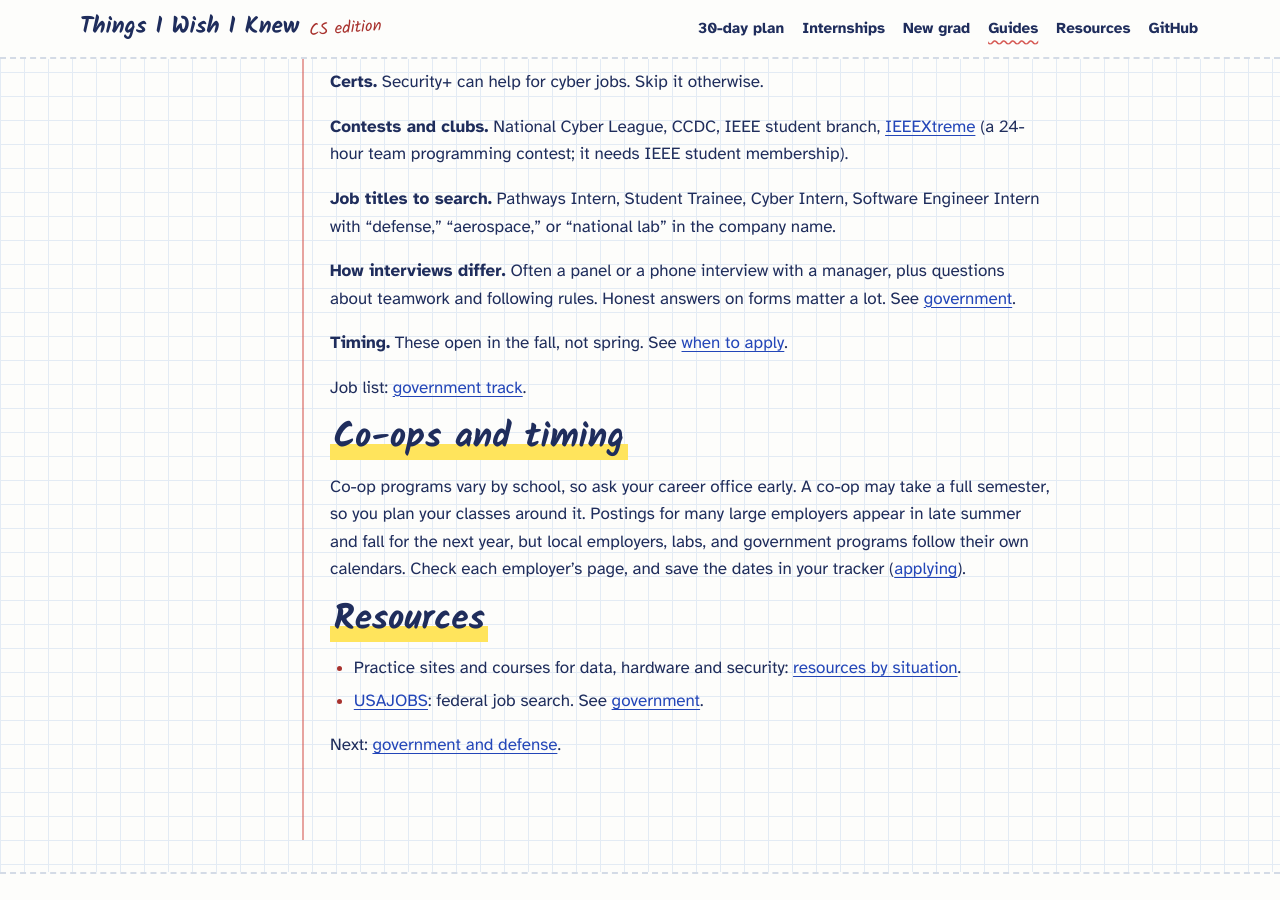
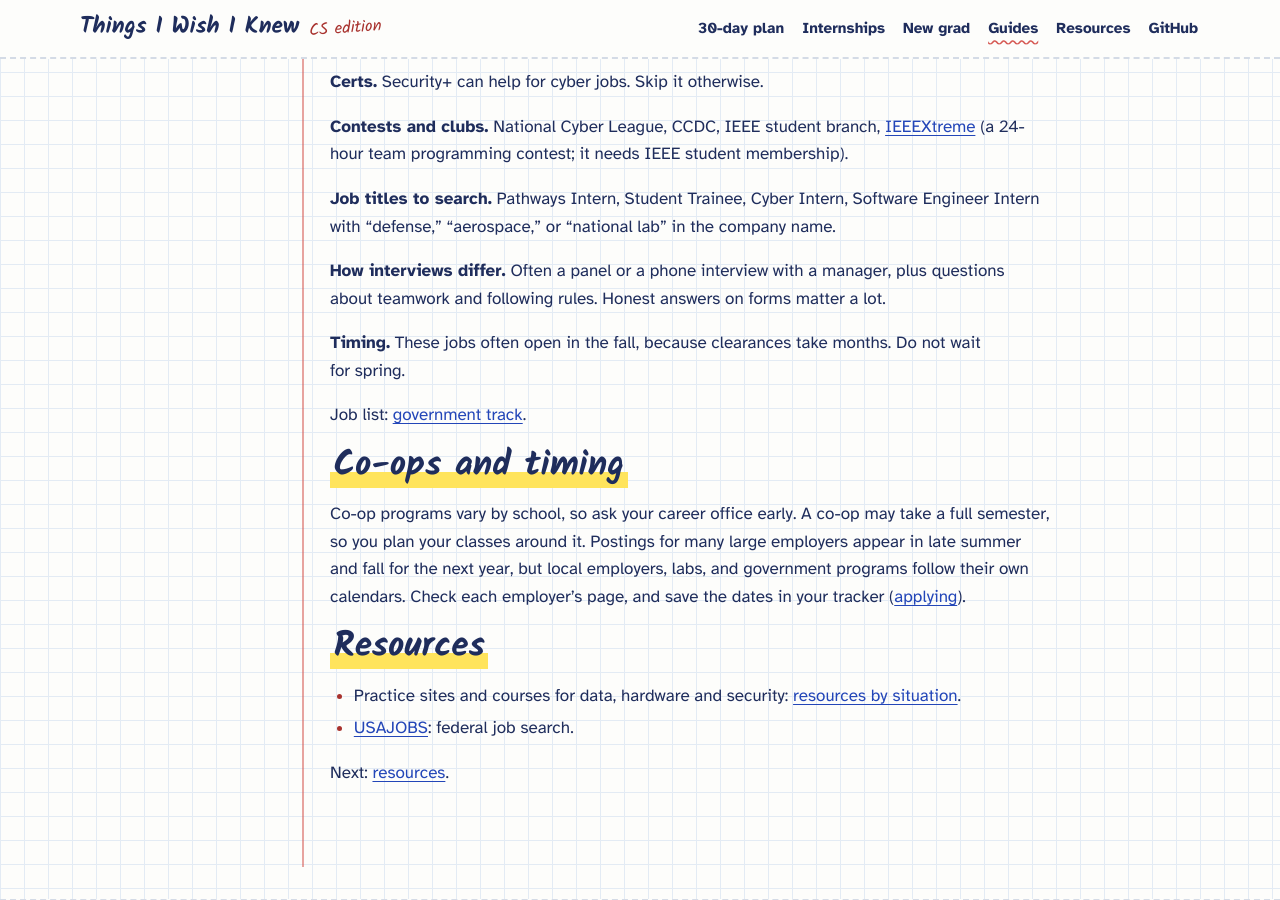
Before and after one commit to rohitpeets/cs-internships-and-career-guide, a Jekyll site: the page built from guides/tracks.md, in a window 1280 px wide and 900 px high, scrolled down 4992 px. Built offline with Jekyll 4.4.1, drawn with Linux system fonts in a browser that asks for light colours; our own code applies the rules of GitHub Pages for plain Markdown files; some of the changed text lies outside the part shown.

Commit message:
Remove the government and defense guide

```diff
--- a/_config.yml
+++ b/_config.yml
@@ -72,10 +72,6 @@ defaults:
     values:
       title: "CS Career Tracks: Software, Embedded, Hardware, Security, IT, Data, Government"
       description: "Not sure software is your path? Classes, starter projects, certifications, contests and job titles for seven CS and CE tracks."
-  - scope: { path: "guides/government.md" }
-    values:
-      title: "Government, Defense and National Lab Internships for CS Students"
-      description: "USAJOBS Pathways, SMART, CyberCorps, DOE lab programs, security clearances in plain English, and when to apply."
   - scope: { path: "guides/resources.md" }
     values:
       title: "Free Resources for CS Students"
--- a/data/manual.yaml
+++ b/data/manual.yaml
@@ -1,3 +1,5 @@
 # Postings added by hand by a maintainer. Edit this file (and companies.yaml) only; everything else is generated.
 # Fields: company, title, url (required); location, section (internship | new_grad | early), notes (optional).
+# An early program also needs evidence: the eligibility sentence from its own page, quoted exactly. Add a program only
+# while its official page says applications are open, and delete it when they close.
 postings: []
--- a/guides/tracks.md
+++ b/guides/tracks.md
@@ -90,7 +90,7 @@ Job list: [hardware track](../track-hardware.md).
 
 **How interviews differ.** Scenario questions: "You see odd traffic on a server. What do you check first?" Networking basics, Linux, and one CTF or lab you can talk about.
 
-**Money.** CyberCorps Scholarship for Service pays tuition and a stipend for cybersecurity students, in exchange for government work after. Your school must take part. See [government](government.md#programs-to-know).
+**Money.** CyberCorps Scholarship for Service pays tuition and a stipend for cybersecurity students, in exchange for government work after. Your school must take part.
 
 Job list: [security track](../track-security.md).
 
@@ -144,9 +144,9 @@ Job list: [data track](../track-data.md).
 
 **Job titles to search.** Pathways Intern, Student Trainee, Cyber Intern, Software Engineer Intern with "defense," "aerospace," or "national lab" in the company name.
 
-**How interviews differ.** Often a panel or a phone interview with a manager, plus questions about teamwork and following rules. Honest answers on forms matter a lot. See [government](government.md).
+**How interviews differ.** Often a panel or a phone interview with a manager, plus questions about teamwork and following rules. Honest answers on forms matter a lot.
 
-**Timing.** These open in the fall, not spring. See [when to apply](government.md#when-to-apply).
+**Timing.** These jobs often open in the fall, because clearances take months. Do not wait for spring.
 
 Job list: [government track](../track-gov.md).
 
@@ -157,6 +157,6 @@ Co-op programs vary by school, so ask your career office early. A co-op may take
 ## Resources
 
 - Practice sites and courses for data, hardware and security: [resources by situation](resources.md#by-situation).
-- [USAJOBS](https://www.usajobs.gov): federal job search. See [government](government.md).
+- [USAJOBS](https://www.usajobs.gov): federal job search.
 
-Next: [government and defense](government.md).
+Next: [resources](resources.md).
--- a/index.html
+++ b/index.html
@@ -80,7 +80,6 @@ title: "Things I Wish I Knew: CS Edition"
       <li><a href="{{ '/guides/networking.html' | relative_url }}"><span class="t">Networking</span><span class="dots" aria-hidden="true"></span><span class="why">you know nobody yet</span></a></li>
       <li><a href="{{ '/guides/timeline.html' | relative_url }}"><span class="t">4-year timeline</span><span class="dots" aria-hidden="true"></span><span class="why">what to do each semester</span></a></li>
       <li><a href="{{ '/guides/tracks.html' | relative_url }}"><span class="t">Pick your track</span><span class="dots" aria-hidden="true"></span><span class="why">software isn't your only option</span></a></li>
-      <li><a href="{{ '/guides/government.html' | relative_url }}"><span class="t">Government and defense</span><span class="dots" aria-hidden="true"></span><span class="why">clearances, labs, federal programs</span></a></li>
       <li><a href="{{ '/guides/github.html' | relative_url }}"><span class="t">GitHub</span><span class="dots" aria-hidden="true"></span><span class="why">Git basics and a clean profile</span></a></li>
       <li><a href="{{ '/guides/linkedin.html' | relative_url }}"><span class="t">LinkedIn</span><span class="dots" aria-hidden="true"></span><span class="why">a simple profile and alumni</span></a></li>
       <li><a href="{{ '/guides/resources.html' | relative_url }}"><span class="t">Resources</span><span class="dots" aria-hidden="true"></span><span class="why">free courses, clubs, scholarships</span></a></li>
--- a/where.html
+++ b/where.html
@@ -121,7 +121,7 @@ description: "Answer four questions and get a plan for your next 30 days, plus a
     early: ['Apply to 5 roles open to first- and second-years.', 'Early programs, research (REUs) and local companies all count. Aim for any internship by the end of sophomore year, then move up.', 'guides/#where-are-you', 'What fits your year'],
     weekly: ['Apply to 10 to 15 roles a week.', 'Ask for referrals first, then apply to the closest deadlines. Tailor only your top picks.', 'guides/applying.html', 'Applying guide'],
     sprint: ['Do the 6-week catch-up plan.', 'One resume, one project, a steady applying routine, in that order. Late is normal; plenty of students start here.', 'guides/applying.html#behind-start-here', 'Behind? Start here'],
-    gov: ['Look at government, defense and regional employers.', 'Federal, lab and defense roles often open September to December, and clearances take months, so apply early. Banks, insurers, energy and healthcare hire steadily too.', 'guides/government.html', 'Government guide'],
+    gov: ['Look at government, defense and regional employers.', 'Federal, lab and defense roles often open September to December, and clearances take months, so apply early. Banks, insurers, energy and healthcare hire steadily too.', 'track-gov.html', 'Government jobs list'],
     offterm: ['Look at co-op, fall, spring and part-time roles.', 'Fewer students apply for them than for summer, and they count just as much on a resume.', 'INTERNSHIPS.html', 'Internships list'],
     fair: ['Use your career center and Handshake.', 'Go to one career fair or employer event this month. Transfer student? Meet your new career center in your first weeks.', 'guides/networking.html', 'Networking guide'],
     returnOffer: ['Ask about a return offer.', 'Message your past manager now. Starting an internship? In week 1, ask what it takes to get an offer.', 'guides/timeline.html#return-offers', 'Return offers'],
```
Also changed, not shown: guides/README.md (+0 -1 lines), guides/government.md (deleted, +0 -78 lines), guides/resources.md (+2 -2 lines), guides/timeline.md (+1 -1 lines), scripts/build_readme.py (+3 -4 lines), scripts/classify.py (+8 -2 lines), scripts/load_manual.py (+6 -1 lines), scripts/probe_sources.py (+35 -4 lines), tests/test_classify.py (+11 -0 lines), tests/test_pipeline.py (+16 -0 lines).
